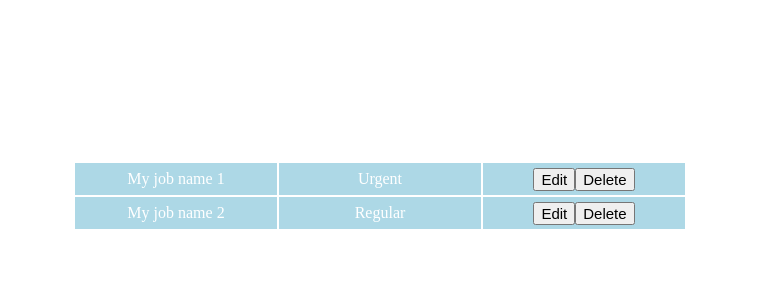
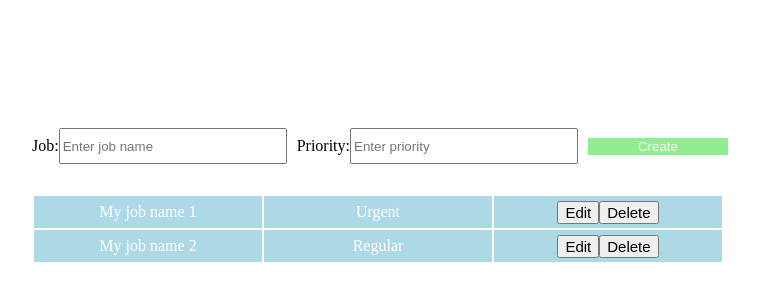
Before and after one commit to salimadem-react/Job_List_Crud, a React (Create React App) app: page / in a window 1280 px wide. Shown: the part 212-512 px from the top of the page, without its empty margins (260-1019 px from the left). Built offline with nearby package versions, Linux system fonts and the light colour scheme.

Commit message:
add list form

```diff
--- /dev/null
+++ b/src/components/AddList.jsx
@@ -0,0 +1,18 @@
+import React from "react";
+
+export default function AddList() {
+  return (
+    <form className="addForm">
+      <label>
+        Job:
+        <input type="text" name="job" placeholder="Enter job name" />
+      </label>
+      <label>
+        Priority:
+        <input type="text" name="priority" placeholder="Enter priority" />
+      </label>
+
+      <button type="submit">Create</button>
+    </form>
+  );
+}
--- a/src/components/Crud.css
+++ b/src/components/Crud.css
@@ -6,7 +6,7 @@
 }
 
 table td {
-  width: 200px;
+  width: 226px;
   height: 30px;
   background-color: lightblue;
   text-align: center;
@@ -15,4 +15,23 @@ table td {
 
 table td button {
   font-size: 15px;
+  cursor: pointer;
 }
+
+.addForm {
+  margin-bottom: 30px;
+}
+
+.addForm input {
+  width: 220px;
+  height: 30px;
+  margin-right: 10px;
+}
+
+.addForm button {
+  width: 140px;
+  color: white;
+  background-color: lightgreen;
+  border: none;
+  cursor: pointer;
+}
--- a/src/components/Crud.jsx
+++ b/src/components/Crud.jsx
@@ -1,16 +1,17 @@
 import React, { useState } from "react";
+import AddList from "./AddList";
 import "./Crud.css";
 
 export default function Crud() {
   const list = [
     {
       id: "1",
-      name: "My job name 1",
+      job: "My job name 1",
       priority: "Urgent",
     },
     {
       id: "2",
-      name: "My job name 2",
+      job: "My job name 2",
       priority: "Regular",
     },
   ];
@@ -19,10 +20,12 @@ export default function Crud() {
 
   return (
     <div className="crud">
+      <div>
+        <AddList />
         <table>
           {lists.map((current) => (
             <tr>
-            <td>{current.name}</td>
+              <td>{current.job}</td>
               <td>{current.priority}</td>
               <td>
                 <button className="edit">Edit</button>
@@ -32,5 +35,6 @@ export default function Crud() {
           ))}
         </table>
       </div>
+    </div>
   );
 }
```
Lines whose indentation alone changed are shown as unchanged.
